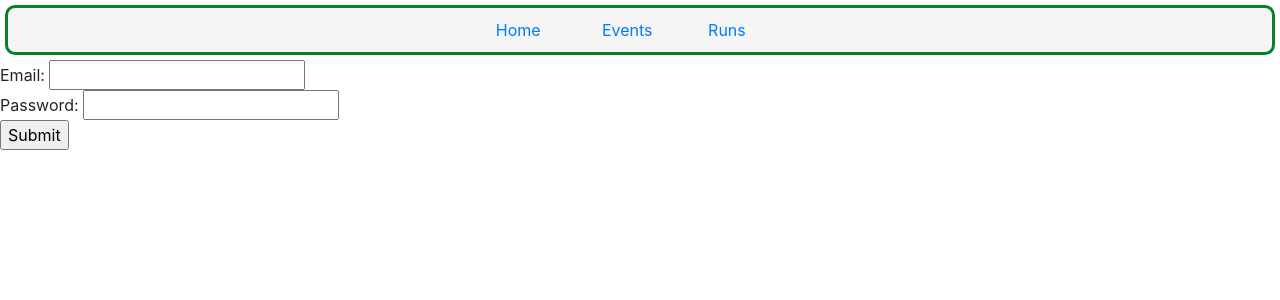
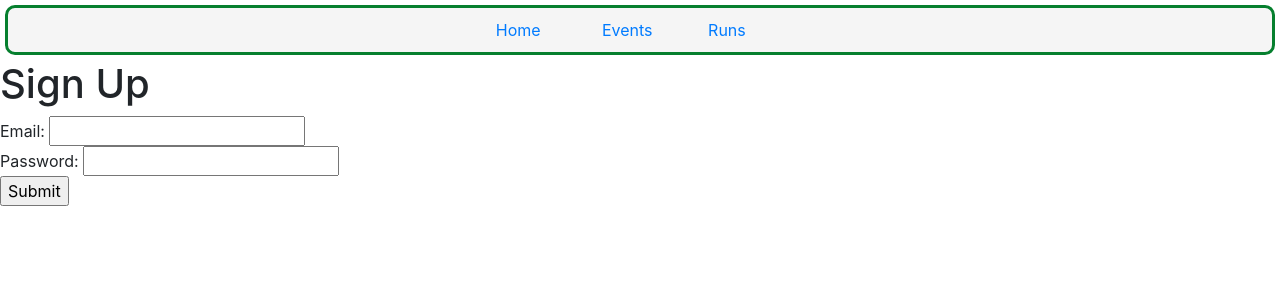
Before and after one commit to buraizu/emerald_city_runs, a React (Create React App) app in the folder client/: page /signup in a window 1280 px wide. Shown: the top 300 px of the page. Built offline with nearby package versions, Linux system fonts and the light colour scheme.

Commit message:
Modify formatting

```diff
--- a/client/src/SignUp.js
+++ b/client/src/SignUp.js
@@ -31,6 +31,7 @@ class SignUp extends Component {
   render() {
     return (
       <div>
+        <h1>Sign Up</h1>
         <form>
           <span>Email: </span>
           <input
```
